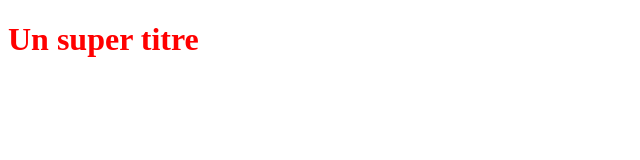
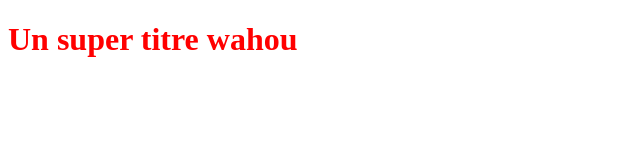
Before and after one commit to Virginie16/premiers-essais, a plain HTML site: page index.html in a window 1280 px wide. Shown: the whole page, without its empty margins (0-640 px from the left). Drawn offline with Linux system fonts and the light colour scheme.

Commit message:
Modification du titre H1

```diff
--- a/index.html
+++ b/index.html
@@ -5,6 +5,6 @@
    <link rel="stylesheet" type="text/css" href="styles.css">
 </head>
 <body>
-   <h1>Un super titre</h1>
+   <h1>Un super titre wahou </h1>
 </body>
 </html>
```
